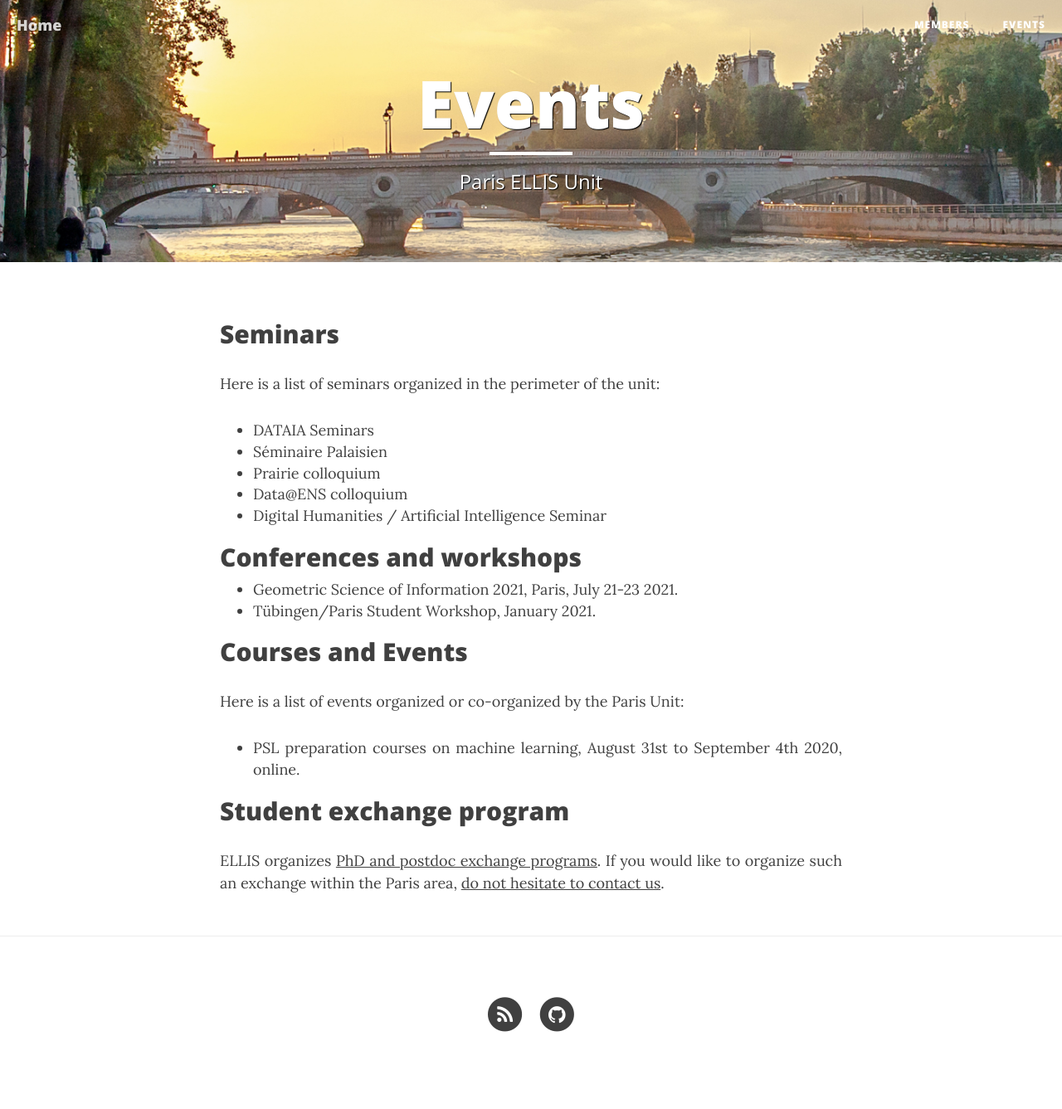
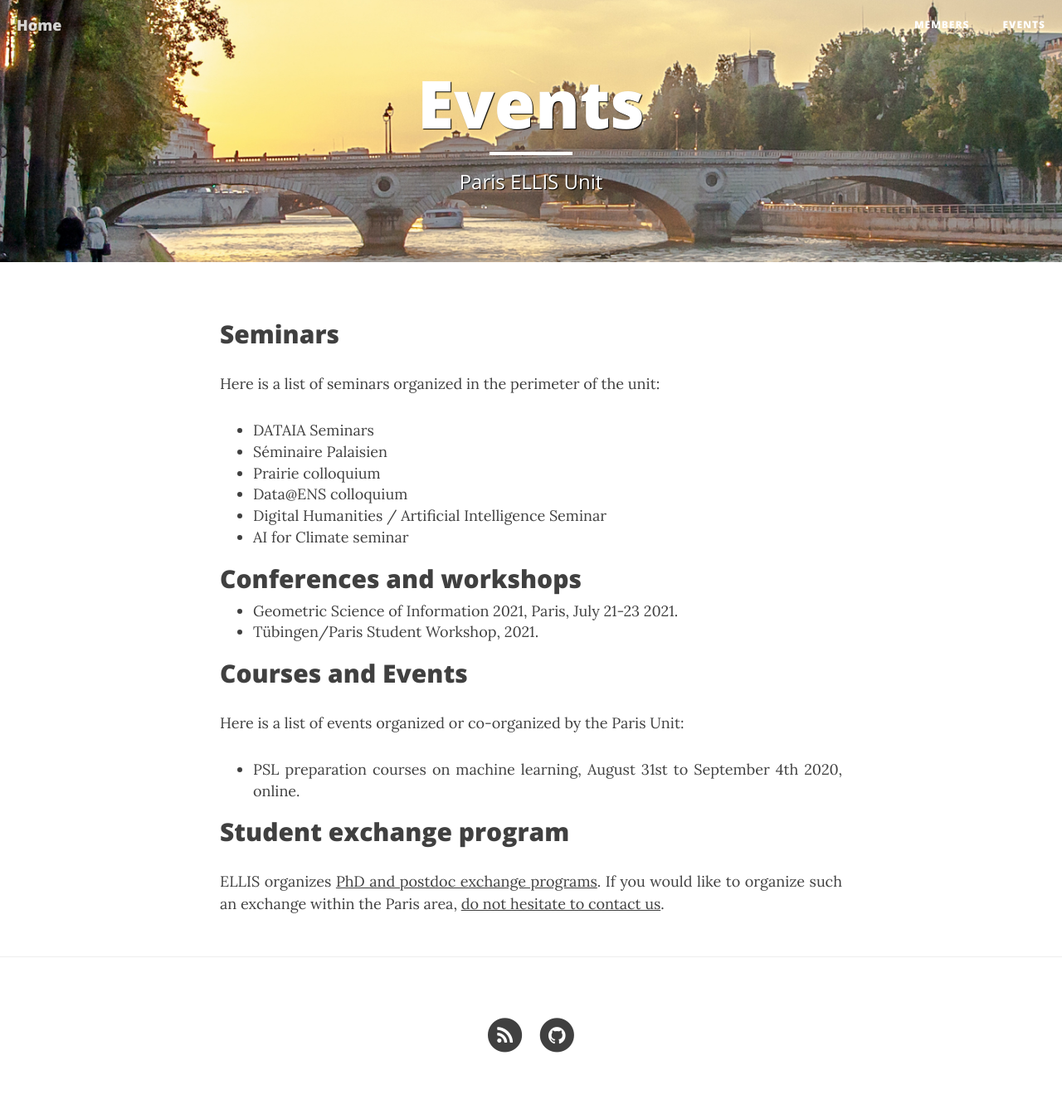
Before and after one commit to ellis-paris/ellis-paris.github.io, a Jekyll site: the page built from events.md, in a window 1280 px wide. Shown: the whole page at 83% size. Built offline with Jekyll 4.4.1, drawn with Linux system fonts in a browser that asks for light colours; nearby versions of some CDN libraries; before the commit the page ends 1312 px from its top, so only the background shows below that.

Commit message:
Update events.md

```diff
--- a/events.md
+++ b/events.md
@@ -14,12 +14,13 @@ Here is a list of seminars organized in the perimeter of the unit:
 - [Prairie colloquium](https://prairie-institute.fr/colloquium-prairie/)
 - [Data@ENS colloquium](https://data-ens.github.io/seminar/)
 - [Digital Humanities / Artificial Intelligence Seminar](https://dhai-seminar.github.io/)
+- [AI for Climate seminar](https://ai4climate.lip6.fr/list-of-the-seminars/)
 
 Conferences and workshops
 ---
 
 - [Geometric Science of Information 2021](https://www.see.asso.fr/en/GSI2021), Paris, July 21-23 2021.
-- [Tübingen/Paris Student Workshop](), January 2021.
+- [Tübingen/Paris Student Workshop](), 2021.
 
 Courses and Events
 ---
```
